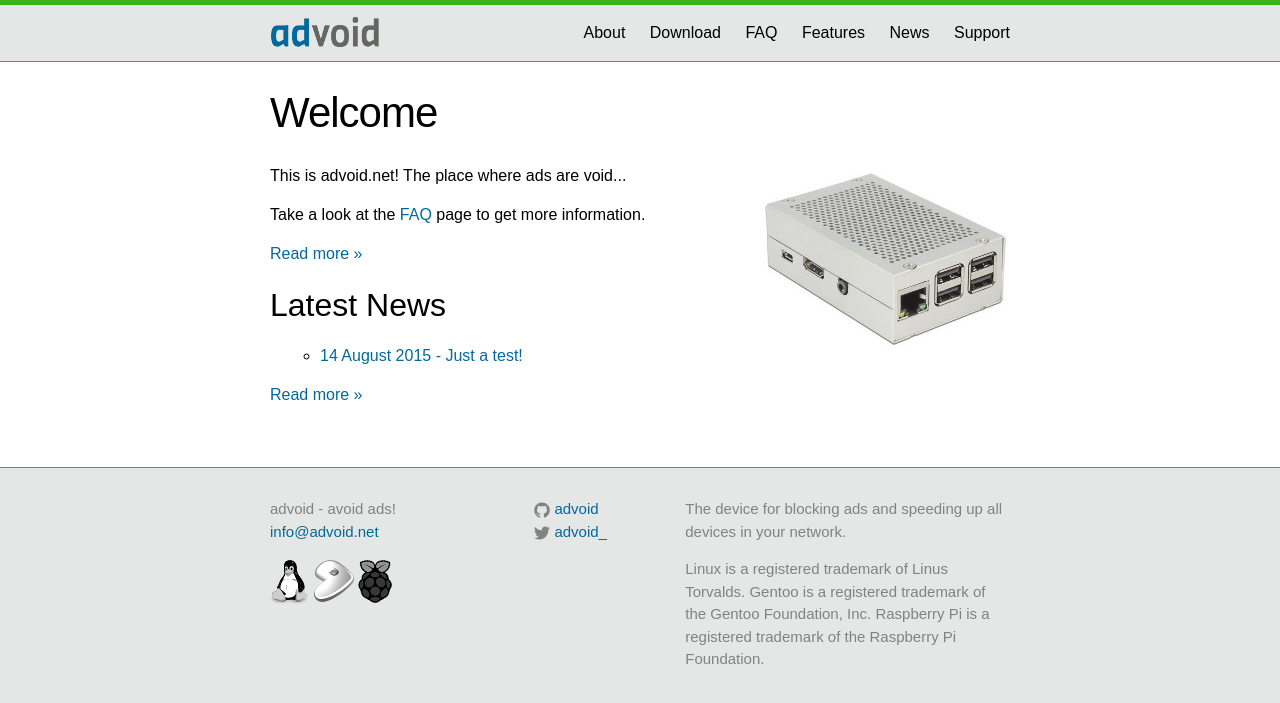
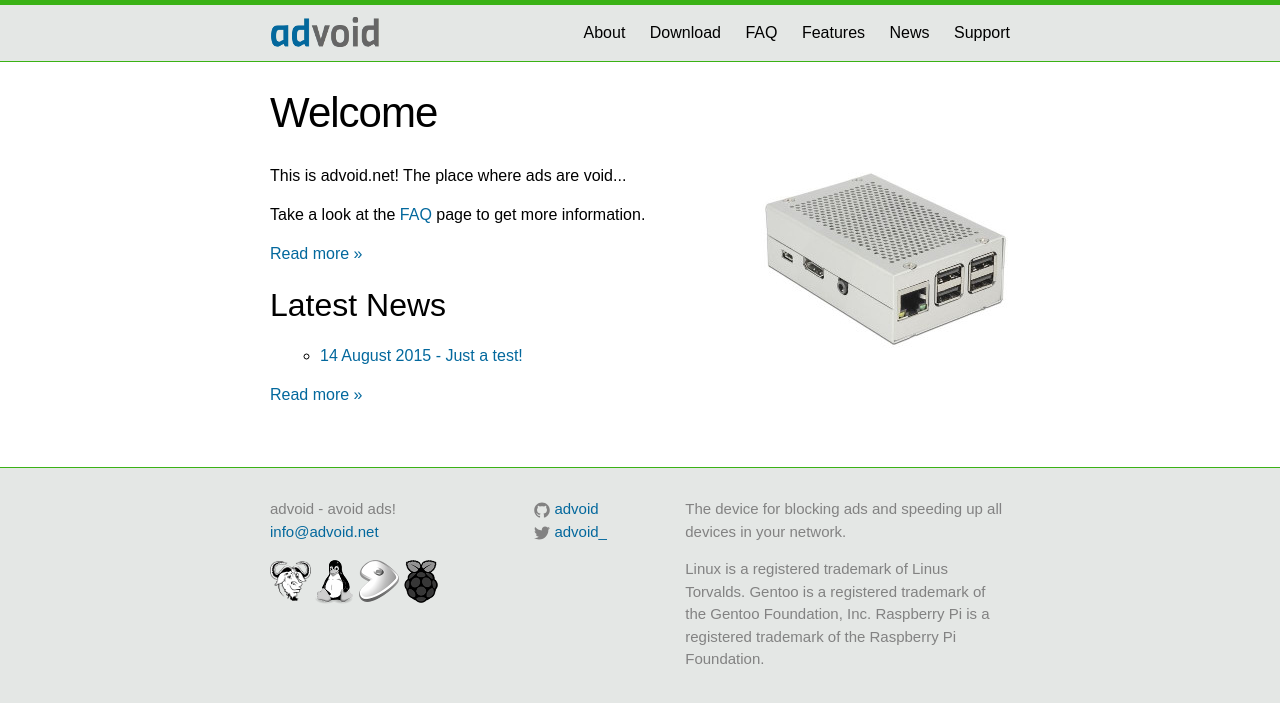
Before and after one commit to advoid/advoid.net, a Jekyll site: the page built from index.md, in a window 1280 px wide. Shown: the top 703 px of the page. Built offline with Jekyll 4.4.1, drawn with Linux system fonts in a browser that asks for light colours.

Commit message:
just added the GNU... ;)

```diff
--- a/_includes/footer.html
+++ b/_includes/footer.html
@@ -9,6 +9,7 @@
         </ul>
         <!--<p>Powered by:</p>-->
         <p>
+          <a href="https://gnu.org/"><img src="/images/gnu.png"></a>
           <a href="https://kernel.org/"><img src="/images/tux.png"></a>
           <a href="https://gentoo.org/"><img src="/images/gentoo.png"></a>
           <a href="https://raspberrypi.org/"><img src="/images/raspberrypi.png"></a>
```
Also changed, not shown: images/gnu.png (added).
